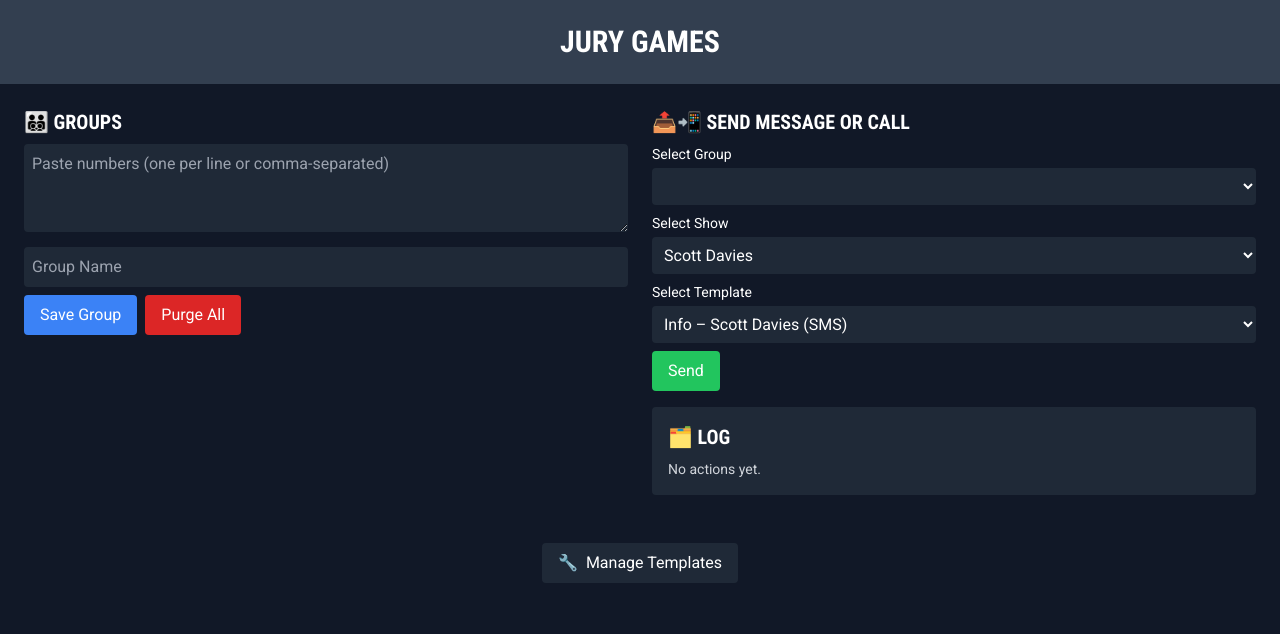
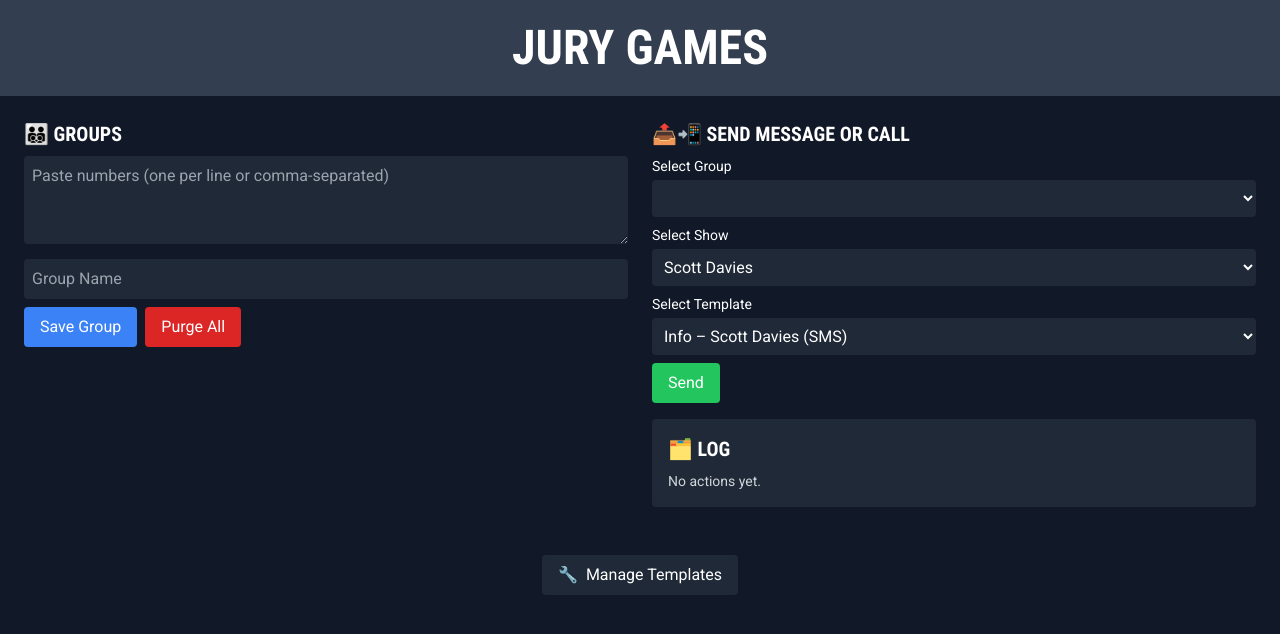
Before and after one commit to jurygames/twilio4, a Next.js app in the folder jurygames-messages/: page / in a window 1280 px wide. Shown: the top 634 px of the page. Built offline with nearby package versions, Linux system fonts and the light colour scheme.

Commit message:
Update index.js

```diff
--- a/jurygames-messages/pages/index.js
+++ b/jurygames-messages/pages/index.js
@@ -18,7 +18,7 @@ export default function Home() {
       </Head>
       <div className="dark bg-gray-900 text-white min-h-screen">
         <header className="bg-[#333F50] py-6 flex items-center justify-center">
-          <h1 className="text-3xl font-bold font-['Roboto_Condensed'] uppercase text-white">
+          <h1 className="text-5xl font-bold font-['Roboto_Condensed'] uppercase text-white">
             Jury Games
           </h1>
         </header>
```
